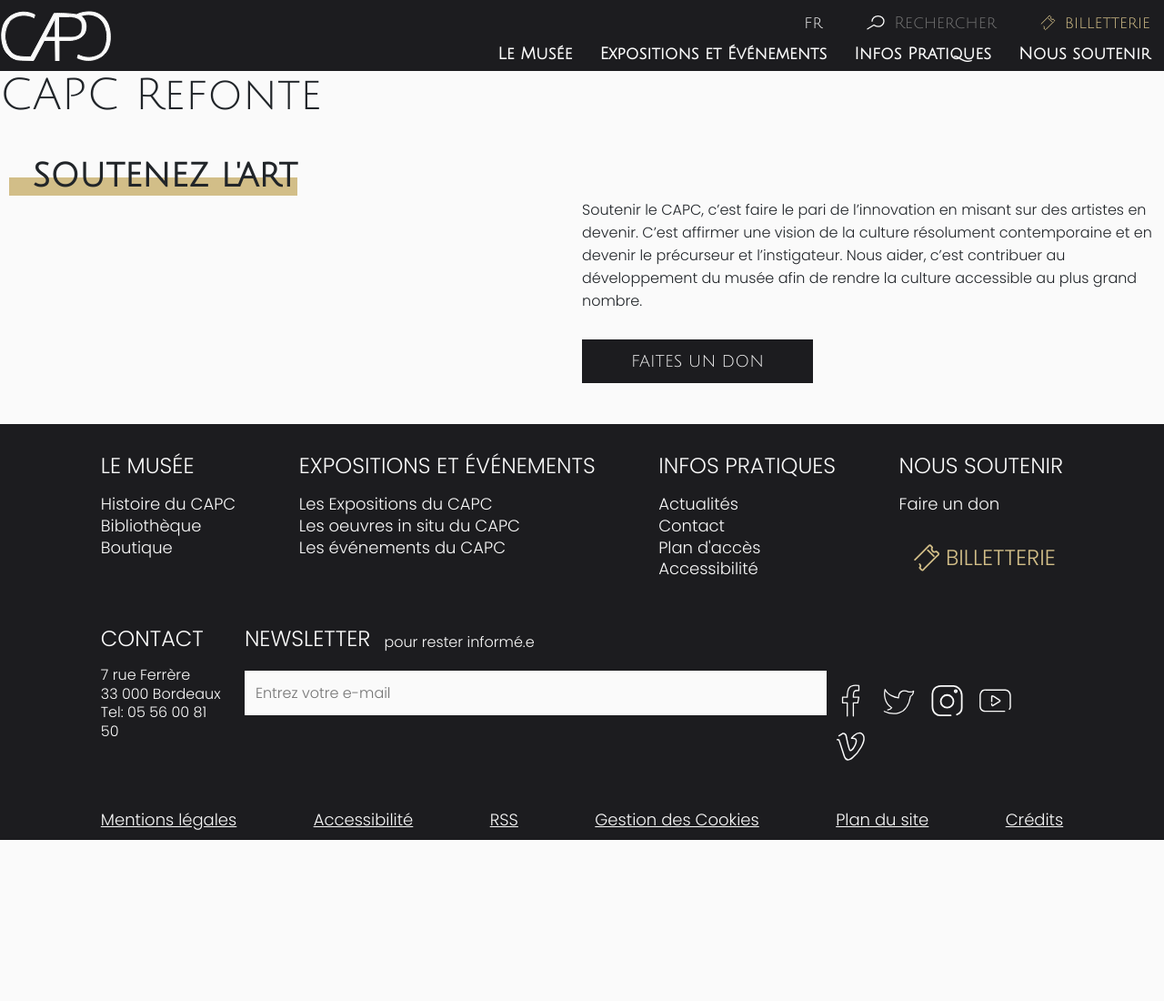
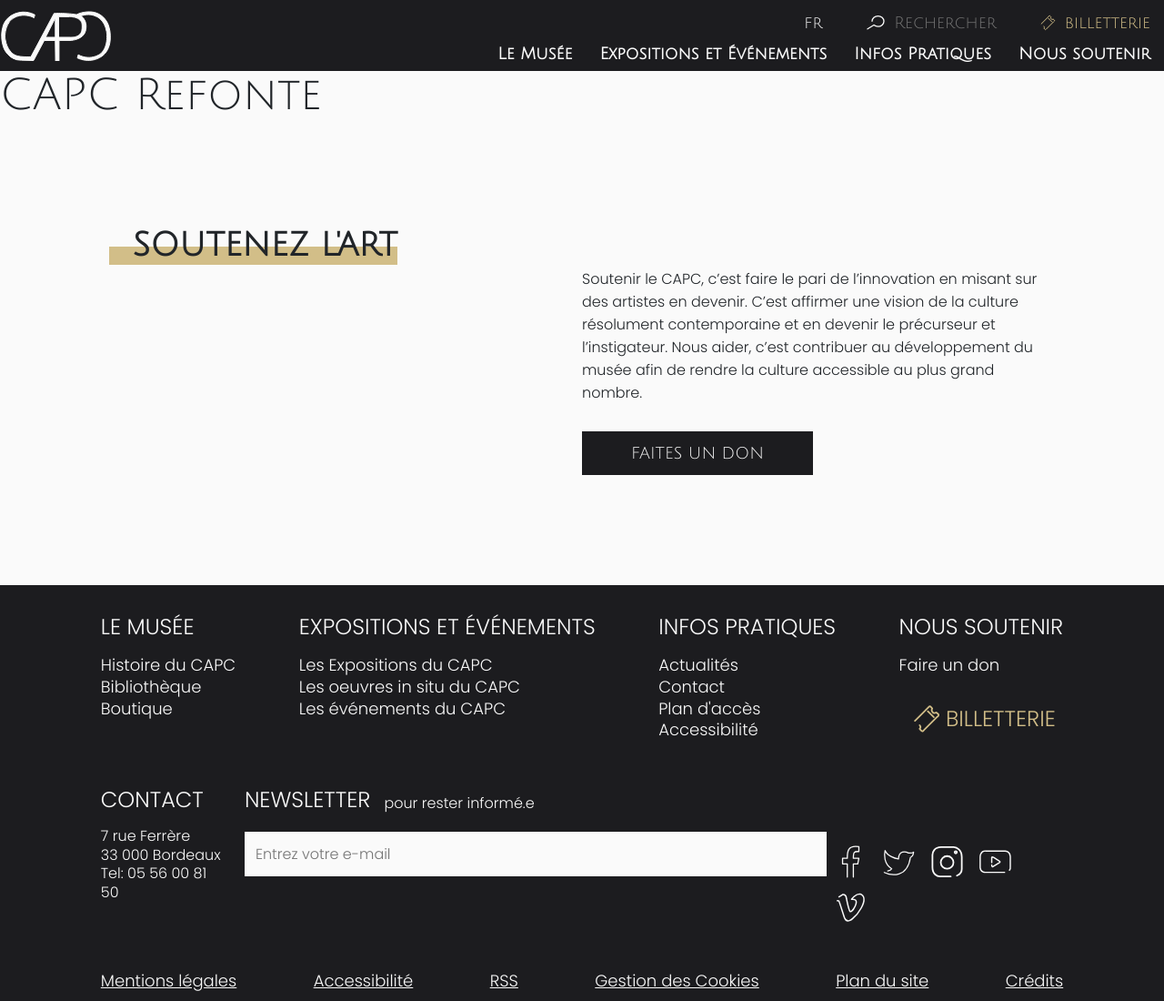
Before and after one commit to lucilegvl/mmi2024-avemis, a Jekyll site: the page built from README.md, in a window 1280 px wide. Shown: the whole page at 91% size. Built offline with Jekyll 4.4.1, drawn with Linux system fonts in a browser that asks for light colours; our own code applies the rules of GitHub Pages for plain Markdown files; before the commit the page ends 923 px from its top, so only the background shows below that.

Commit message:
je vais maudire celle qui a mis des text-side avec des marges horribles partout

```diff
--- a/_sass/components/expos_txt-concept.scss
+++ b/_sass/components/expos_txt-concept.scss
@@ -1,7 +1,7 @@
 .text-side{
     display:flex;
     justify-content: space-between;
-    margin:60px 10px 60px 10px;
+    margin:136px 120px;
     @media screen and (max-width:800px){
         margin: 30px 10px 30px 10px;
     }
```
